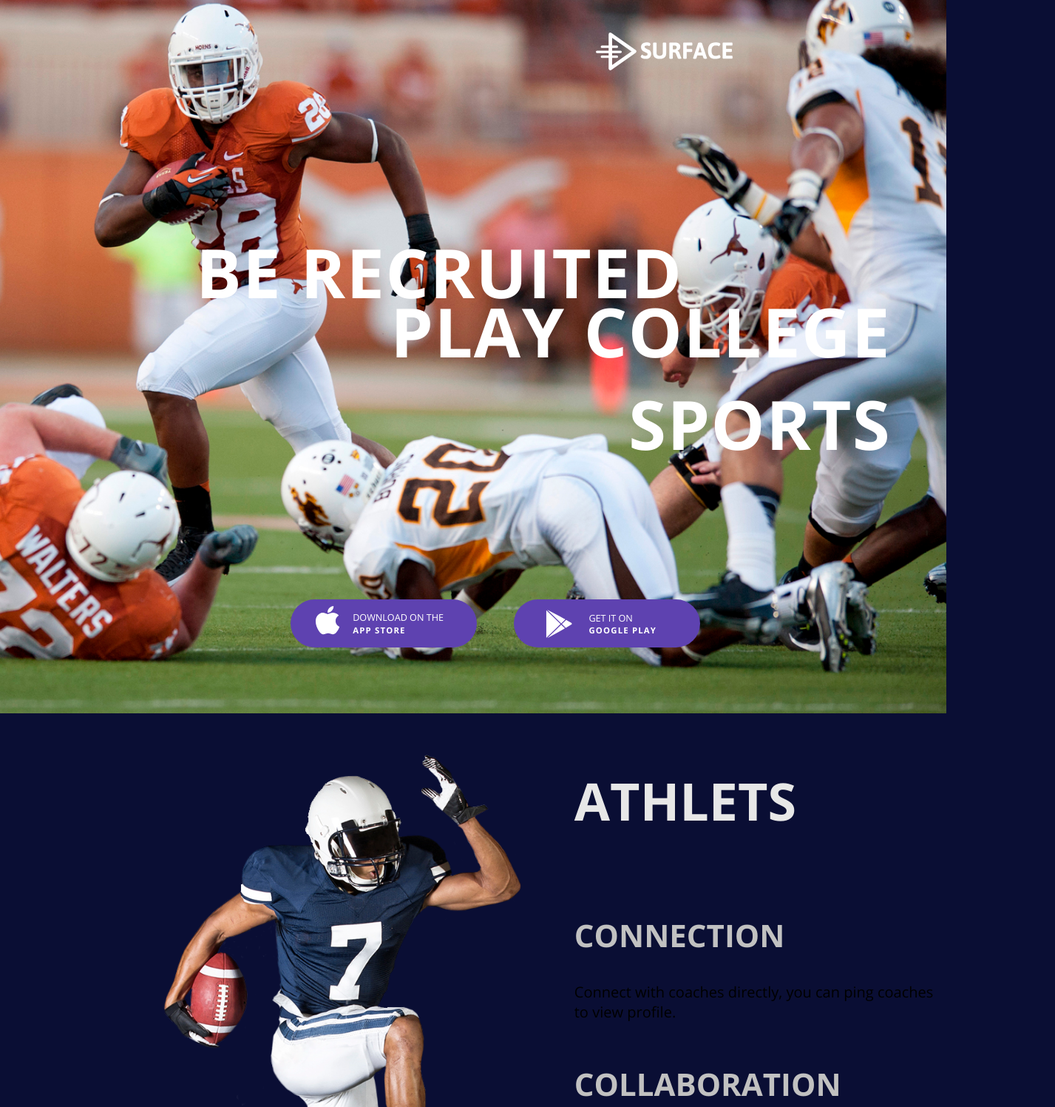
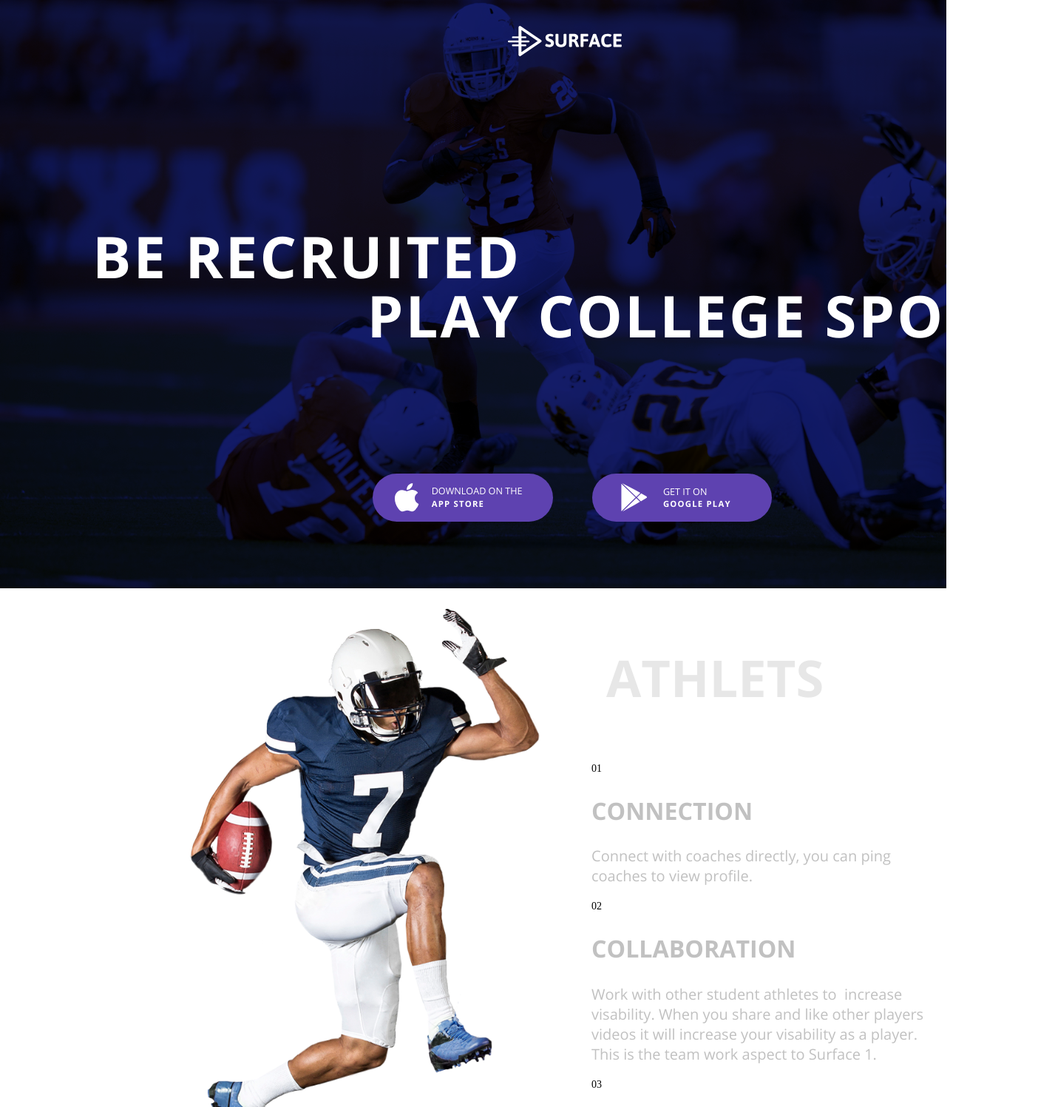
Before and after one commit to AlinaSlupskaya/alinaslipskaya.github.io, a plain HTML site: page index.html in a window 1280 px wide. Shown: the top 1496 px of the page at 74% size, 1427 px wide, since content can reach past the window. Drawn offline with Linux system fonts and the light colour scheme; files whose address does not match are found by name.

Commit message:
init 04/07

```diff
--- a/index.html
+++ b/index.html
@@ -43,19 +43,19 @@
       <section class="athlets_text">
         <h1>ATHLETS</h1>
         <aside class="athlets_connection">
-          <picture></picture>
+          <picture>01</picture>
           <h2>Connection</h2>
           <p>Connect with coaches directly, you can ping coaches to view profile.</p>
         </aside>
 
         <aside class="athlets_collaboration">
-          <picture></picture>
+          <picture>02</picture>
           <h2>Collaboration</h2>
           <p>Work with other student athletes to  increase visability. When you share and like other players videos it will increase your visability as a player. This is the team work aspect to Surface 1.</p>
         </aside>
 
         <aside class="athlets_growth">
-          <picture></picture>
+          <picture>03</picture>
           <h2>Growth</h2>
           <p>Resources and tools for you to get better as a student Athelte. Access to training classes, tutor sessions, etc </p>
         </aside>
--- a/styles.css
+++ b/styles.css
@@ -6,7 +6,7 @@ html {
 body {
   width: 100%;
   margin: 0 auto;
-  background-color: rgb(10, 14, 52);
+  /*background-color: rgb(10, 14, 52);*/
   font-size: 14px;
   box-sizing: border-box;
   max-width: 1920px;
@@ -23,25 +23,27 @@ body {
   height: 100%;
   width: 100%;
   margin: 0 auto;
-  background: url(img/img_desktop/football.jpg) no-repeat top right, rgb(10, 14, 52);
+  /*  background: linear-gradient(url(img/img_desktop/football.jpg) 100% 100% rgb(10, 14, 52) 50%, transparent 50%);*/
+  background: rgb(10, 14, 52) url(img/img_desktop/football.jpg);
+  background-blend-mode: overlay, soft-light, multiply;
   background-size: cover;
 }
 
 .logo {
-  width: 14.5%;
-  margin-top: 3.45%;
-  margin-left: 43.5%;
+  width: 12%;
+  margin-top: 2.7%;
+  margin-left: 22.5%;
 }
 
 p.be, p.play {
   color: #ffffff;
-  font: bold 656% "OpenSans-Bold";
-  width: 58.6%;
-  letter-spacing: 1.5px;
+  font: bold 556% "OpenSans-Bold";
+  width: 1030px;
+  letter-spacing: 3.1px;
 }
 
 .be {
-  margin-top: 15%;
+  margin-top: 15.5%;
   text-align: left;
   margin-bottom: 0;
   height: 80px;
@@ -50,7 +52,7 @@ p.be, p.play {
 .play {
   margin-top: 0;
   text-align: right;
-  margin-left: 380px;
+  margin-left: 42.5%;
 }
 
 .buttonsHeader {
@@ -58,7 +60,7 @@ p.be, p.play {
   width: 100%;
   align-items: center;
   justify-content: center;
-  margin: 70px 0px 75px 60px;
+  margin: 5.4% 0 6% 21%;
 }
 
 ul.appStore, ul.googlePlay {
@@ -71,37 +73,36 @@ ul.appStore, ul.googlePlay {
   background: #5e42b0;
   border-radius: 45px;
   height: 65px;
-  padding: 0 30px 0 30px;
+  padding: 0 2% 0 2%;
   text-transform: uppercase;
 }
 
 ul.appStore {
-  margin-right: 50px;
+  margin-right: 4.2%;
 }
 
 .appStore svg {
   fill: #ffffff;
   width: 30%;
-  margin-bottom: 10px;
 }
 
 .googlePlay svg {
   fill: #ffffff;
   width: 20%;
-  padding-left: 12px;
+  padding-left: 6%;
 }
 
 .googlePlay li {
   display: flex;
   flex-direction: column;
-  padding-left: 7px;
+  padding-left: 3.5%;
 }
 
 li {
   list-style-type: none;
   color: #ffffff;
   font: 90% "OpenSans-Regular";
-  margin-left: 14px;
+  margin-left: 7%;
 }
 
 a {
@@ -124,27 +125,34 @@ a {
   display: flex;
   flex-direction: column;
   justify-content: flex-start;
-}
-
-.athlets_text h1 {
-  color: #e7e7e7;
-  font: 500% "OpenSans-Bold";
-}
-
-.athlets img {
-  width: 43.5%;
-  height: 40%;
-  margin-left: 220px;
+  width: 50%;
+  height: 815px;
 }
 
 .athlets h2 {
   color: #c1c1c1;
-  font: 300% "OpenSans-Bold";
+  font: 230% "OpenSans-Bold";
   text-transform: uppercase;
 }
 
 .athlets p {
   font: 143% "OpenSans-Regular";
+  color: #c1c1c1;
+}
+
+.athlets img {
+  width: 42.5%;
+  margin-left: 20%;
+}
+
+.athlets h1 {
+  color: #e7e7e7;
+  font: 490% "OpenSans-Bold";
+  height: 40%;
+  text-align: left;
+  text-transform: uppercase;
+  margin-top: 74px;
+  margin-left: 20px;
 }
 
 @font-face {
```
